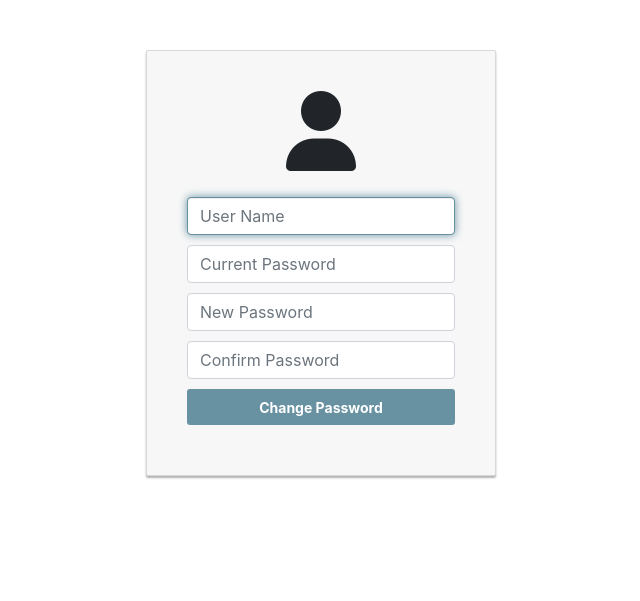
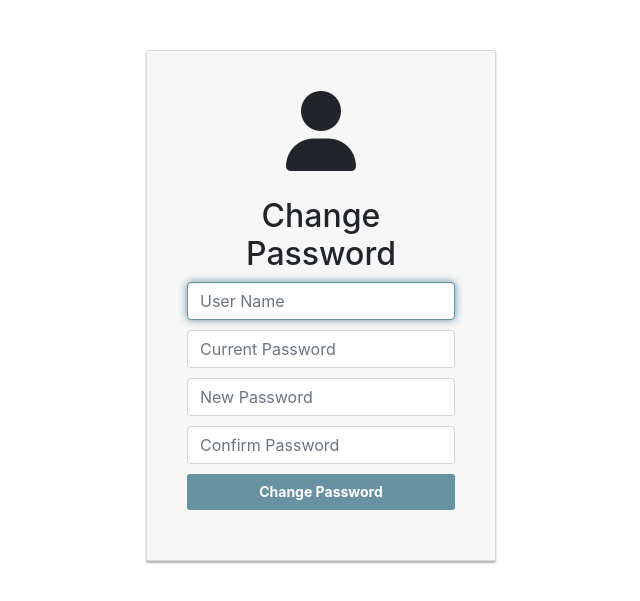
Before and after one commit to Ginie1015/finals-shopping-cart, a PHP site: page /change-password.php in a window 1280 px wide. Shown: the top 601 px of the page, without its empty margins (319-959 px from the left). Run offline with PHP 8.4, Linux system fonts and the light colour scheme.

Commit message:
Added Title

```diff
--- a/change-password.php
+++ b/change-password.php
@@ -34,6 +34,7 @@
         <div class="card card-container">
             <i class="fa-solid fa-user text-center fa-5x"></i>
             <p id="profile-name" class="profile-name-card"></p>
+            <h2 class="text-center">Change Password</h2>
             <form class="form-signin" method="post">
                 <input type="text" name="txtCurUsername" id="txtCurUsername" class="form-control" placeholder="User Name" required autofocus>
                 <input type="password" name="txtCurPass" id="txtCurPass" class="form-control" placeholder="Current Password" required>
--- a/login-form.php
+++ b/login-form.php
@@ -32,6 +32,7 @@
         <div class="card card-container">
             <i class="fa-solid fa-user text-center fa-5x"></i>
             <p id="profile-name" class="profile-name-card"></p>
+            <h1 class="text-center">Login</h1>
             <form class="form-signin" method="post">
                 <input type="text" name="txtUsername" id="txtUsername" class="form-control" placeholder="User Name" required autofocus>
                 <input type="password" name="txtPassword" id="txtPassword" class="form-control" placeholder="Password" required>
```
